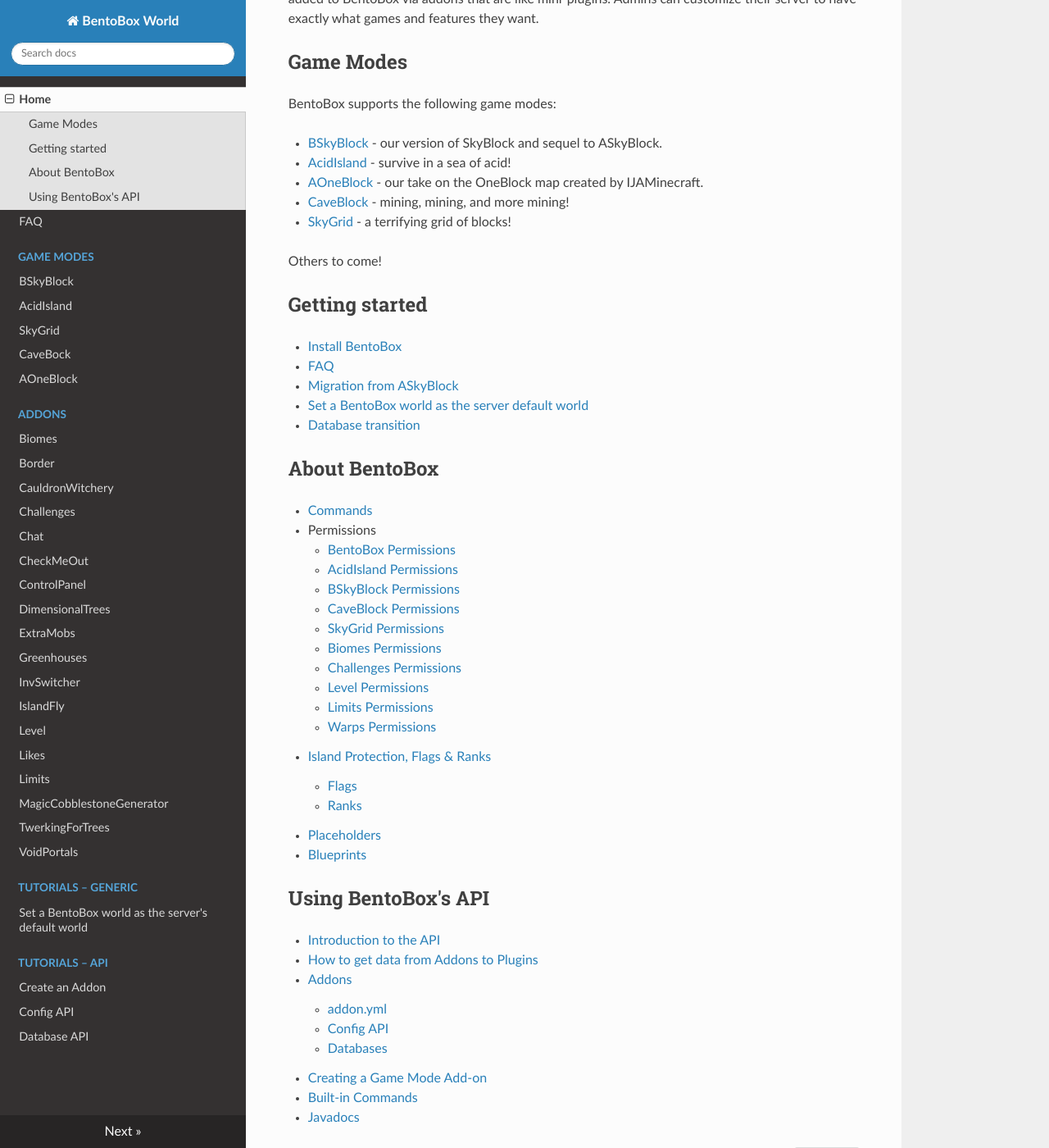
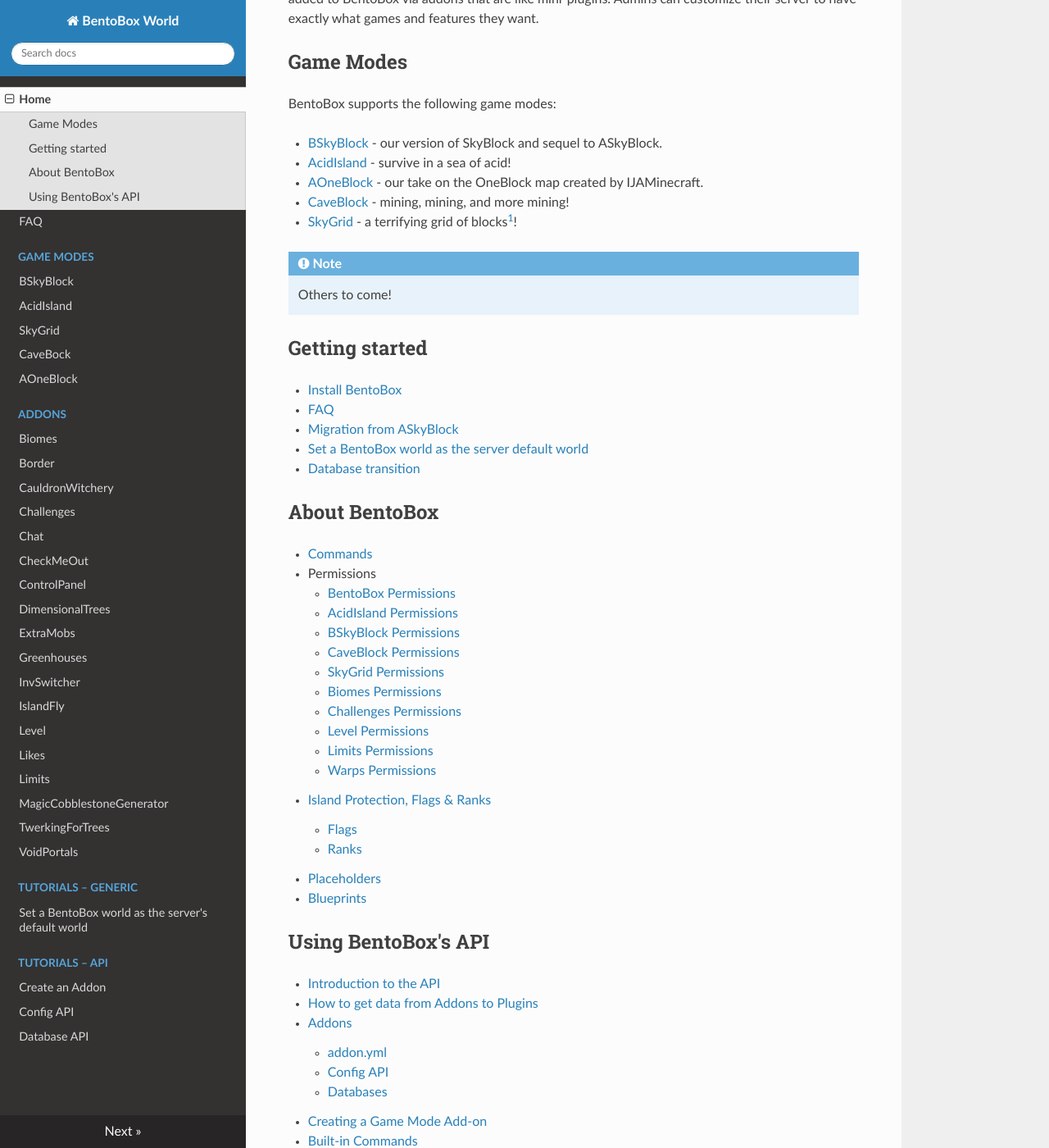
Before and after one commit to BentoBoxWorld/docs, an MkDocs documentation site: the page built from docs/index.md, in a window 1280 px wide and 1400 px high, scrolled down 221 px. Shown: the whole window at 82% size. Built offline with MkDocs 1.6.1, drawn with Linux system fonts in a browser that asks for light colours; nearby versions of some CDN libraries.

```diff
--- a/docs/index.md
+++ b/docs/index.md
@@ -10,10 +10,12 @@ BentoBox supports the following game modes:
 - [AcidIsland](gamemodes/AcidIsland) - survive in a sea of acid!
 - [AOneBlock](gamemodes/AOneBlock) - our take on the OneBlock map created by IJAMinecraft.
 - [CaveBlock](gamemodes/CaveBlock) - mining, mining, and more mining!
-- [SkyGrid](gamemodes/SkyGrid) - a terrifying grid of blocks!
+- [SkyGrid](gamemodes/SkyGrid) - a terrifying grid of blocks[^1]!
 
+[^1]: made with heart!
 
-Others to come!
+!!! note
+    Others to come!
 
 ## Getting started
 - [Install BentoBox](BentoBox/Install-Bentobox)
--- a/mkdocs.yml
+++ b/mkdocs.yml
@@ -36,5 +36,7 @@ nav:
 theme:
   name: readthedocs
 markdown_extensions:
+  - admonition
+  - footnotes
   - toc:
       permalink: "#"
```
